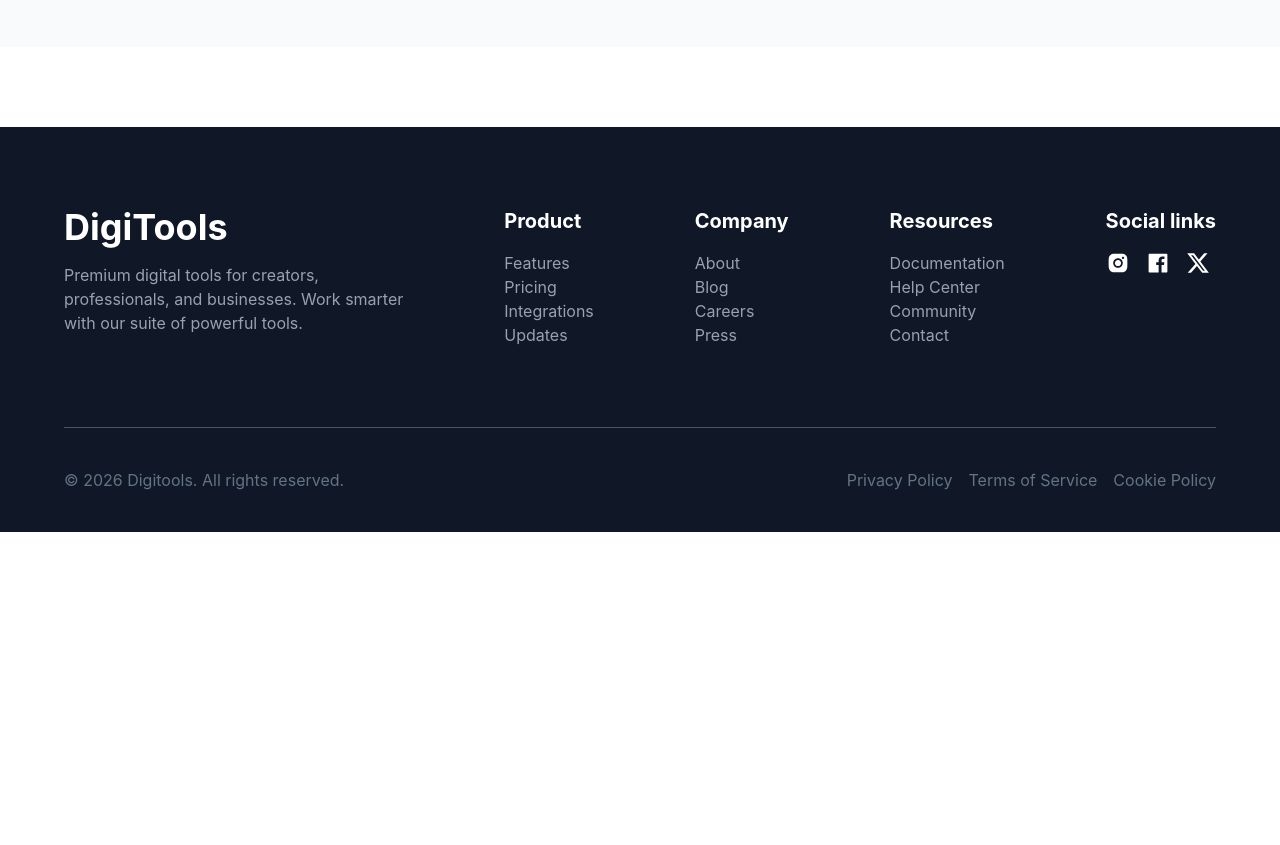
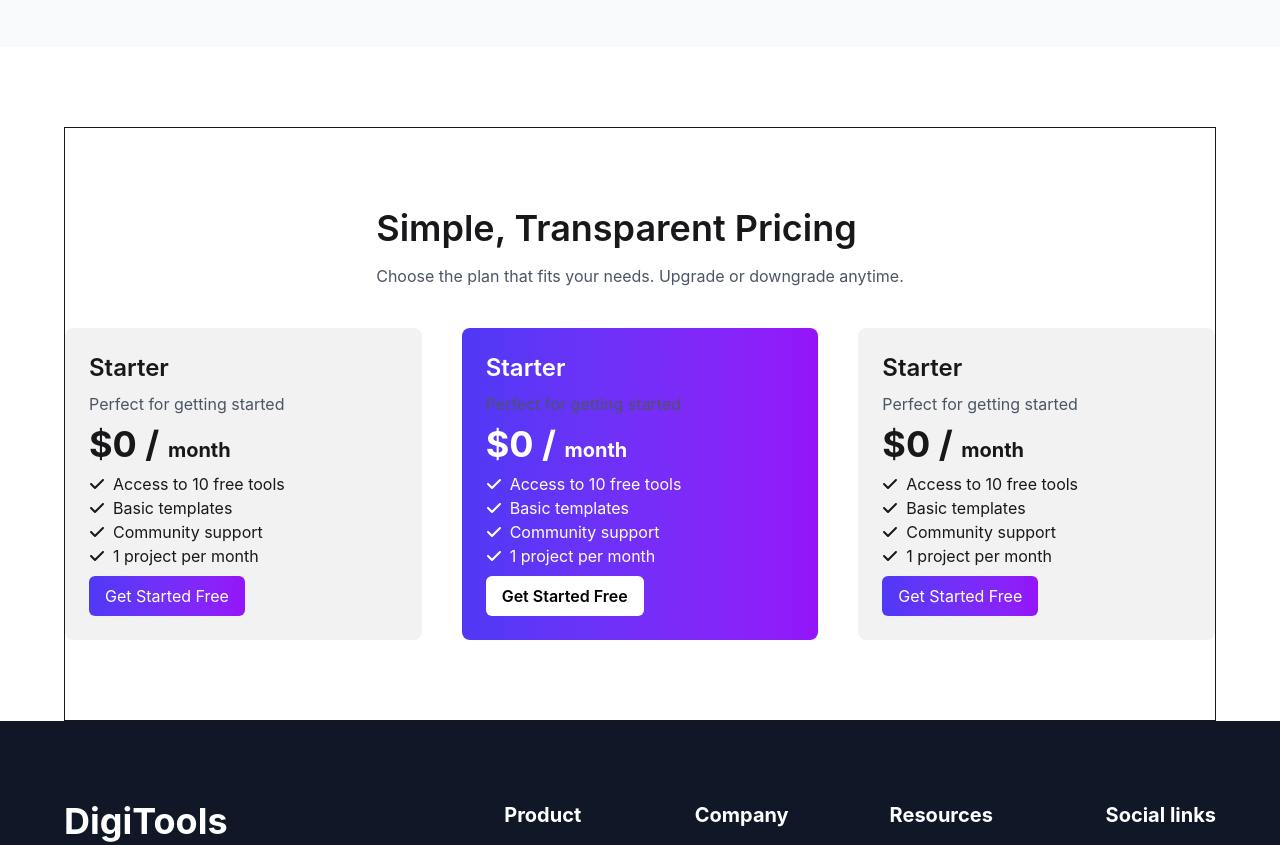
Before and after one commit to mdmizanurrahman5215/Digital-Tool-Shop, a React (Vite) app: page / in a window 1280 px wide. Shown: the part 1920-2765 px from the top of the page. Before the commit the page ends 2452 px from the top, so only its background shows below. Built offline with nearby package versions, Linux system fonts and the light colour scheme.

Commit message:
add pricing section

```diff
--- a/src/App.jsx
+++ b/src/App.jsx
@@ -2,6 +2,7 @@
 import './App.css'
 import Banner from './components/Banner'
 import PremiumTools from './components/PremiumTools'
+import Pricing from './components/Pricing'
 import Stats from './components/Stats'
 import Step from './components/Step'
 import Footer from './layout/Footer'
@@ -17,6 +18,7 @@ function App() {
  <Stats/>
  <PremiumTools/>
  <Step/>
+ <Pricing/>
  <Footer/>
 </>
   )
--- a/src/components/Pricing.jsx
+++ b/src/components/Pricing.jsx
@@ -1,11 +1,154 @@
-import React from 'react'
+import React from "react";
+import { FaCheck } from "react-icons/fa6";
 
 const Pricing = () => {
   return (
-    <div>
+   <div>
+     <div className="container mx-auto border flex flex-col items-center justify-center py-20 gap-10">
+      <div>
+        <h1 className="text-4xl font-semibold">Simple, Transparent Pricing</h1>
+        <p className="text-gray-600 mt-4">
+          Choose the plan that fits your needs. Upgrade or downgrade anytime.
+        </p>
+      </div>
+      <div className="grid md:grid-cols-3 gap-10 w-full">
+        <div className="space-y-2 bg-[#F2F2F2] p-6 rounded-lg ">
+          <h1 className="text-2xl font-semibold">Starter</h1>
+          <p className="text-gray-600">
+            Perfect for getting started
+          </p>
+          <div>
+            <p className="text-4xl font-bold">
+              $0 / <span className="text-xl">month</span>
+            </p>
+          </div>
+          <ul>
+            <li className="flex items-center gap-2">
+              {" "}
+              <span>
+                <FaCheck />
+              </span>{" "}
+              Access to 10 free tools
+            </li>
+            <li className="flex items-center gap-2">
+              {" "}
+              <span>
+                <FaCheck />
+              </span>{" "}
+              Basic templates
+            </li>
+            <li className="flex items-center gap-2">
+              {" "}
+              <span>
+                <FaCheck />
+              </span>{" "}
+              Community support
+            </li>
+            <li className="flex items-center gap-2">
+              {" "}
+              <span>
+                <FaCheck />
+              </span>{" "}
+              1 project per month
+            </li>
+          </ul>
+          <button className="gradient text-white py-2 px-4 rounded-md hover:bg-blue-600">
+            Get Started Free
+          </button>
+        </div>
 
+        <div className="space-y-2 bg-[#F2F2F2] p-6 rounded-lg gradient text-white">
+          <h1 className="text-2xl font-semibold">Starter</h1>
+          <p className="text-gray-600">
+            Perfect for getting started
+          </p>
+          <div>
+            <p className="text-4xl font-bold">
+              $0 / <span className="text-xl">month</span>
+            </p>
+          </div>
+          <ul>
+            <li className="flex items-center gap-2">
+              {" "}
+              <span>
+                <FaCheck />
+              </span>{" "}
+              Access to 10 free tools
+            </li>
+            <li className="flex items-center gap-2">
+              {" "}
+              <span>
+                <FaCheck />
+              </span>{" "}
+              Basic templates
+            </li>
+            <li className="flex items-center gap-2">
+              {" "}
+              <span>
+                <FaCheck />
+              </span>{" "}
+              Community support
+            </li>
+            <li className="flex items-center gap-2">
+              {" "}
+              <span>
+                <FaCheck />
+              </span>{" "}
+              1 project per month
+            </li>
+          </ul>
+          <button className="bg-white text-black font-semibold cursor-pointer py-2 px-4 rounded-md hover:bg-blue-600 hover:text-white">
+            Get Started Free
+          </button>
+        </div>
+        <div className="space-y-2 bg-[#F2F2F2] p-6 rounded-lg ">
+          <h1 className="text-2xl font-semibold">Starter</h1>
+          <p className="text-gray-600">
+            Perfect for getting started
+          </p>
+          <div>
+            <p className="text-4xl font-bold">
+              $0 / <span className="text-xl">month</span>
+            </p>
+          </div>
+          <ul>
+            <li className="flex items-center gap-2">
+              {" "}
+              <span>
+                <FaCheck />
+              </span>{" "}
+              Access to 10 free tools
+            </li>
+            <li className="flex items-center gap-2">
+              {" "}
+              <span>
+                <FaCheck />
+              </span>{" "}
+              Basic templates
+            </li>
+            <li className="flex items-center gap-2">
+              {" "}
+              <span>
+                <FaCheck />
+              </span>{" "}
+              Community support
+            </li>
+            <li className="flex items-center gap-2">
+              {" "}
+              <span>
+                <FaCheck />
+              </span>{" "}
+              1 project per month
+            </li>
+          </ul>
+          <button className="gradient text-white py-2 px-4 rounded-md hover:bg-blue-600">
+            Get Started Free
+          </button>
+        </div>
+      </div>
     </div>
-  )
-}
+   </div>
+  );
+};
 
-export default Pricing
+export default Pricing;
```
